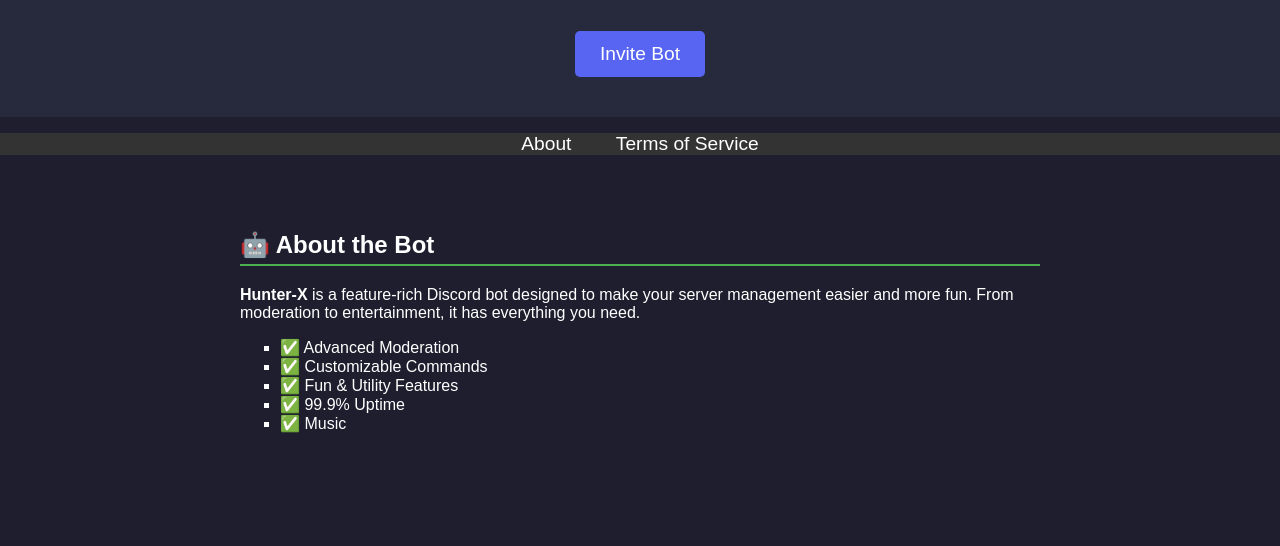
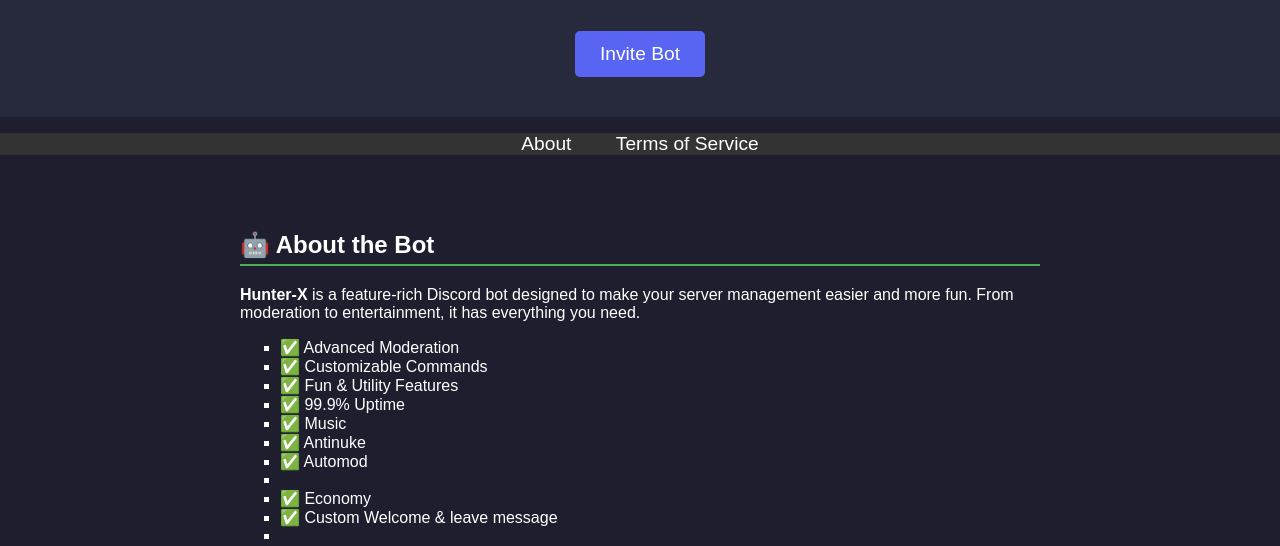
Before and after one commit to Inosuke778877/Hunter-X, a plain HTML site: page index.html in a window 1280 px wide. Shown: the part 214-760 px from the top of the page. Drawn offline with Linux system fonts and the light colour scheme.

Commit message:
Update index.html

```diff
--- a/index.html
+++ b/index.html
@@ -31,6 +31,10 @@
         <li>✅ Fun & Utility Features</li>
         <li>✅ 99.9% Uptime</li>
         <li>✅ Music</li>
+        <li>✅ Antinuke</li>
+        <li>✅ Automod<li>
+        <li>✅ Economy</li>
+        <li>✅ Custom Welcome & leave message<li>
 
         </ul>
     </section>
```
